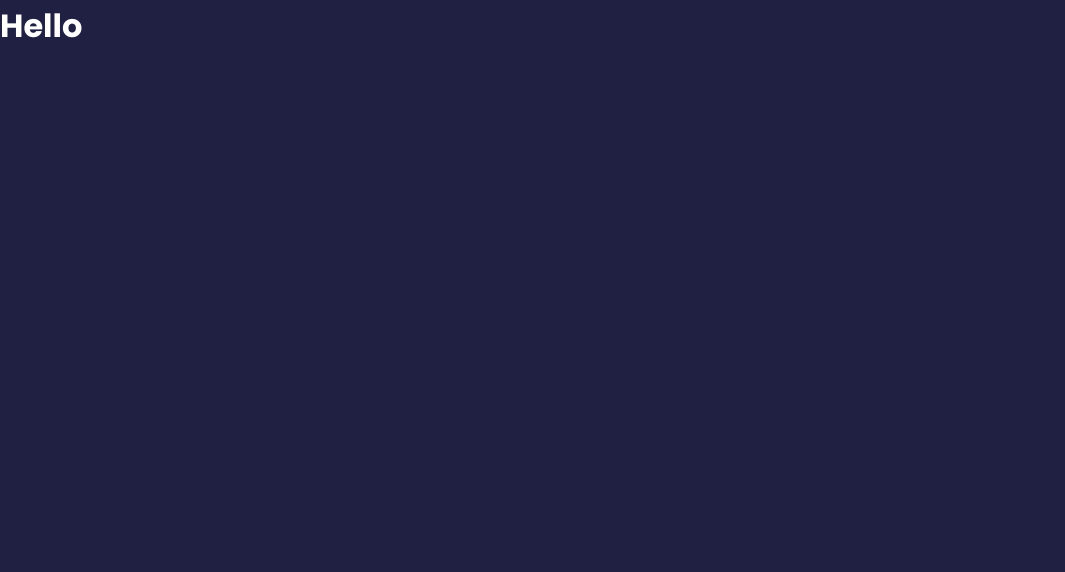
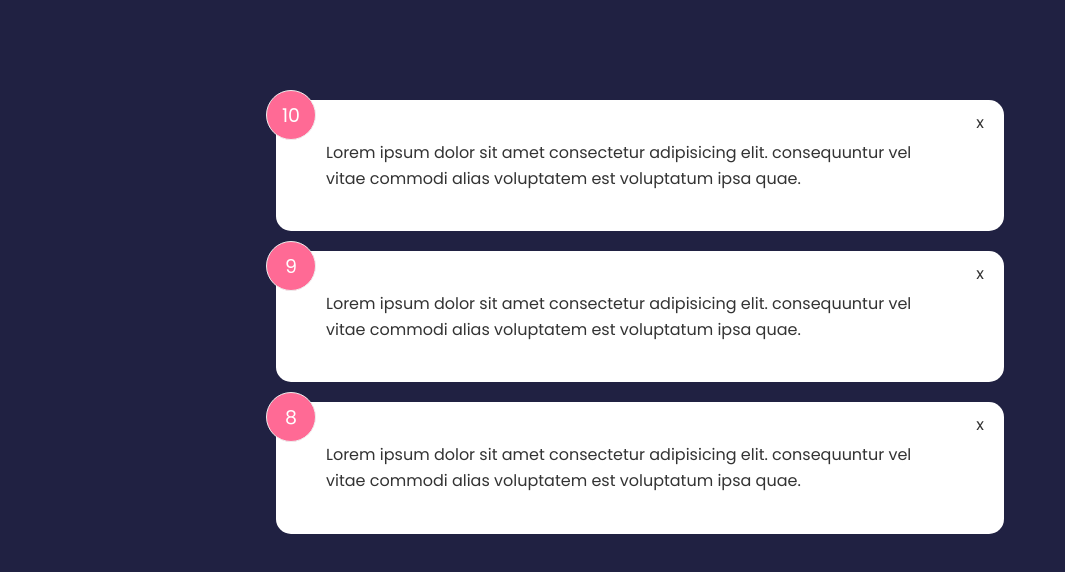
Before and after one commit to denys-petryniak/svelte-feedback-app, a Svelte app: page / in a window 1280 px wide. Shown: the top 572 px of the page, without its empty margins (0-1065 px from the left). Built offline with nearby package versions, Linux system fonts and the light colour scheme.

Commit message:
Create FeedbackList & FeedbackItem & Card components

```diff
--- a/src/App.svelte
+++ b/src/App.svelte
@@ -1,6 +1,25 @@
 <script>
+  import FeedbackList from "./components/FeedbackList.svelte";
+
+  let feedback = [
+    {
+      id: 1,
+      rating: 10,
+      text: "Lorem ipsum dolor sit amet consectetur adipisicing elit. consequuntur vel vitae commodi alias voluptatem est voluptatum ipsa quae.",
+    },
+    {
+      id: 2,
+      rating: 9,
+      text: "Lorem ipsum dolor sit amet consectetur adipisicing elit. consequuntur vel vitae commodi alias voluptatem est voluptatum ipsa quae.",
+    },
+    {
+      id: 3,
+      rating: 8,
+      text: "Lorem ipsum dolor sit amet consectetur adipisicing elit. consequuntur vel vitae commodi alias voluptatem est voluptatum ipsa quae.",
+    },
+  ];
 </script>
 
-<main>
-  <h1>Hello</h1>
+<main class="container">
+  <FeedbackList {feedback} />
 </main>
--- /dev/null
+++ b/src/components/Card.svelte
@@ -0,0 +1,14 @@
+<div class="card">
+  <slot />
+</div>
+
+<style>
+  .card {
+    position: relative;
+    padding: 40px 50px;
+    margin: 20px 0;
+    color: #333;
+    background-color: #fff;
+    border-radius: 15px;
+  }
+</style>
--- /dev/null
+++ b/src/components/FeedbackItem.svelte
@@ -0,0 +1,39 @@
+<script>
+  import Card from "./Card.svelte";
+
+  export let item;
+</script>
+
+<Card>
+  <div class="num-display">
+    {item.rating}
+  </div>
+  <div class="close">x</div>
+  <p class="text-display">{item.text}</p>
+</Card>
+
+<style>
+  .num-display {
+    position: absolute;
+    top: -10px;
+    left: -10px;
+    width: 50px;
+    height: 50px;
+    background: #ff6a95;
+    color: #fff;
+    border: 1px #eee solid;
+    border-radius: 50%;
+    padding: 10px;
+    text-align: center;
+    font-size: 19px;
+  }
+
+  .close {
+    position: absolute;
+    top: 10px;
+    right: 20px;
+    cursor: pointer;
+    background: none;
+    border: none;
+  }
+</style>
--- /dev/null
+++ b/src/components/FeedbackList.svelte
@@ -0,0 +1,9 @@
+<script>
+  import FeedbackItem from "./FeedbackItem.svelte";
+
+  export let feedback = [];
+</script>
+
+{#each feedback as fb}
+  <FeedbackItem item={fb} />
+{/each}
```
